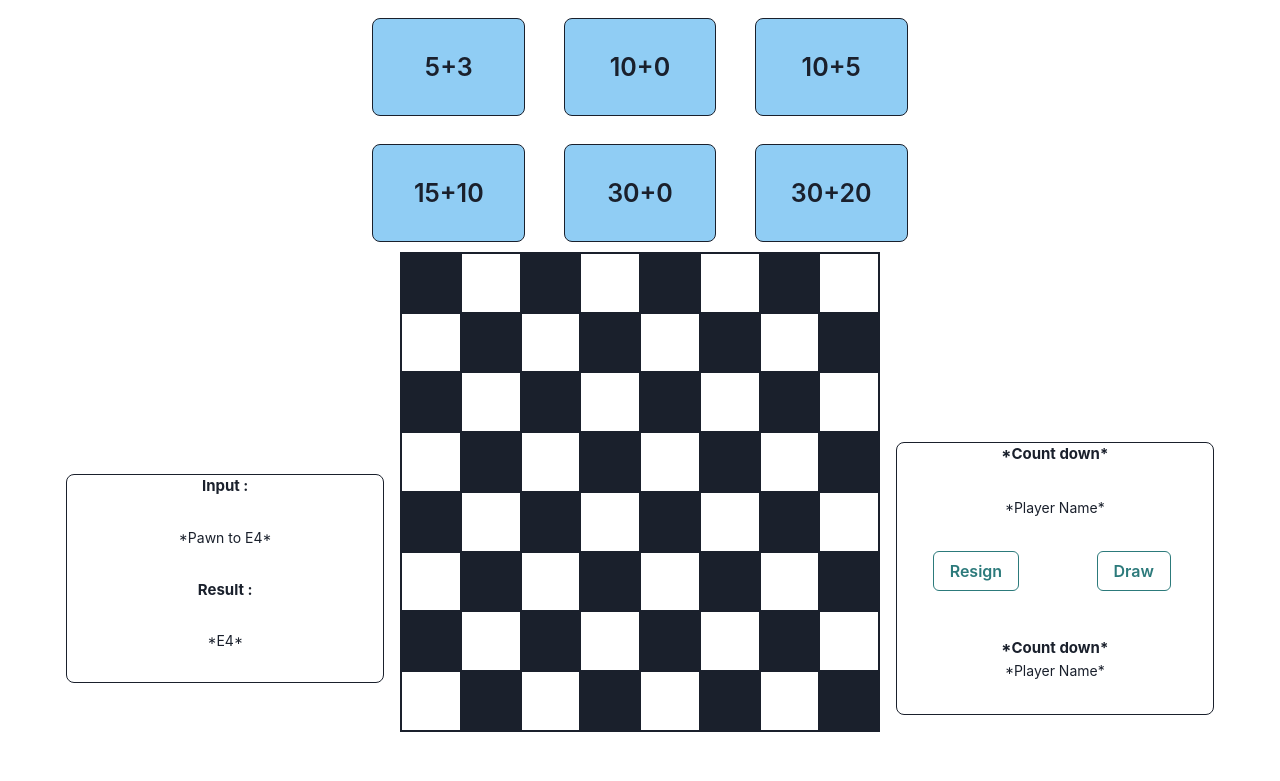
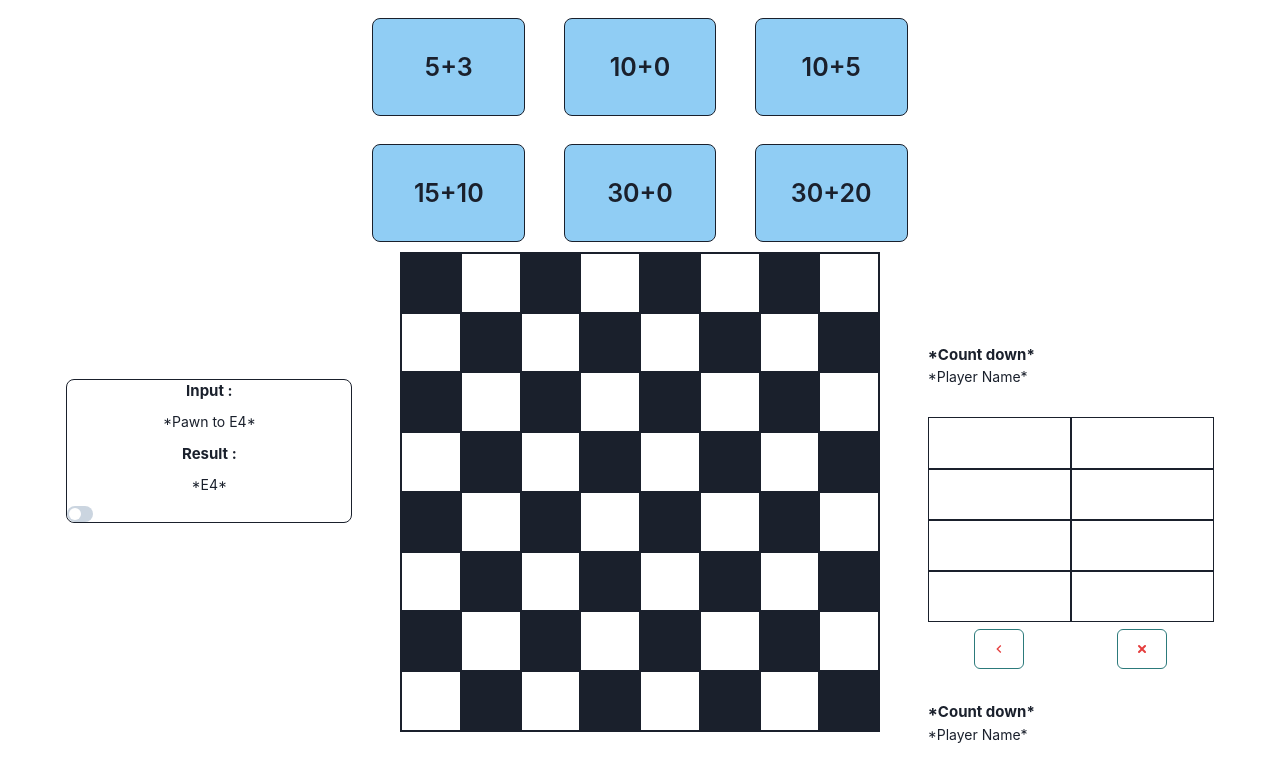
Before and after one commit to MarcelJulian/the-chess, a React (Create React App) app in the folder src/main/frontend/: page / in a window 1280 px wide. Shown: the part 513-1294 px from the top of the page. Built offline with nearby package versions, Linux system fonts and the light colour scheme.

Commit message:
refactor: :recycle: Add Gameplay Page

```diff
--- a/src/main/frontend/package.json
+++ b/src/main/frontend/package.json
@@ -3,6 +3,7 @@
   "version": "0.1.0",
   "private": true,
   "dependencies": {
+    "@chakra-ui/icons": "^1.1.5",
     "@chakra-ui/react": "^1.8.1",
     "@emotion/react": "^11.7.1",
     "@emotion/styled": "^11.6.0",
--- a/src/main/frontend/src/pages/BoardPage/index.tsx
+++ b/src/main/frontend/src/pages/BoardPage/index.tsx
@@ -1,5 +1,6 @@
 import React, { useState } from "react";
 
+import { ChevronLeftIcon, CloseIcon, SmallCloseIcon } from "@chakra-ui/icons";
 import {
   Box,
   Button,
@@ -23,7 +24,17 @@ import {
   NumberIncrementStepper,
   NumberInputField,
   NumberInputStepper,
-  grid
+  grid,
+  HStack,
+  Icon,
+  createIcon,
+  Popover,
+  PopoverArrow,
+  PopoverBody,
+  PopoverCloseButton,
+  PopoverContent,
+  PopoverHeader,
+  PopoverTrigger
 } from "@chakra-ui/react";
 
 import CBoard from "components/Board/chessBoard";
@@ -66,14 +77,14 @@ function BoardPage() {
         >
           {/* Grid kiri */}
           <Grid
-            w="100%"
-            marginTop="70%"
-            marginBottom="70%"
+            marginRight="10%"
+            marginTop="40%"
+            marginBottom="250%"
             border="1px"
             borderColor="gray.800"
             borderRadius="lg"
             templateRows="repeat(4, 1fr)"
-            templateColumns="repeat(1, 5fr)"
+            templateColumns="repeat(1, 1fr)"
             gap={0}
           >
             {/* isi kiri */}
@@ -101,61 +112,89 @@ function BoardPage() {
                 <Text fontSize={14}>*E4*</Text>
               </Center>
             </GridItem>
+
+            <Switch size="sm" />
           </Grid>
+
           {/* Grid tengah(board) */}
 
           <CBoard />
 
           {/* Grid kanan */}
           <Grid
-            marginTop="60%"
-            marginBottom="60%"
-            border="1px"
+            marginLeft="10%"
+            marginTop="20%"
+            marginBottom="180%"
             borderColor="gray.800"
-            borderRadius="lg"
-            templateRows="repeat(5, 1fr)"
-            templateColumns="repeat(2, 5fr)"
+            templateRows="repeat(8, 1fr)"
+            templateColumns="repeat(2, 1fr)"
             gap={0}
           >
-            <GridItem colSpan={2}>
-              <Center>
+            <GridItem colSpan={2} paddingTop="10%">
               <Text fontSize={15}>
                 <b>*Count down* </b>
               </Text>
-              </Center>
             </GridItem>
             <GridItem colSpan={2}>
-              <Center>
               <Text fontSize={14}>*Player Name*</Text>
-              </Center>
             </GridItem>
-            {/* button draw */}
-            <GridItem>
+            {/* chess steps */}
+            <GridItem border="1px" />
+            <GridItem border="1px" />
+            <GridItem border="1px" />
+            <GridItem border="1px" />
+            <GridItem border="1px" />
+            <GridItem border="1px" />
+            <GridItem border="1px" />
+            <GridItem border="1px" />
+
+            {/* button undo */}
+            <GridItem paddingTop="5%">
               <Center>
                 <Button colorScheme="teal" variant="outline">
-                  Resign
+                  <HStack>
+                    {/* The default icon size is 1em (16px) */}
+                    <Icon as={ChevronLeftIcon} color="red.500" />
+                  </HStack>
                 </Button>
               </Center>
             </GridItem>
+
             {/* button resign */}
-            <GridItem>
+            <GridItem paddingTop="5%">
               <Center>
+                <Popover>
+                  <PopoverTrigger>
                     <Button colorScheme="teal" variant="outline">
-                  Draw
+                      <HStack>
+                        {/* The default icon size is 1em (16px) */}
+                        <Icon as={SmallCloseIcon} color="red.500" />
+                      </HStack>
                     </Button>
+                  </PopoverTrigger>
+                  <PopoverContent>
+                    <PopoverArrow />
+                    <PopoverCloseButton />
+                    <PopoverHeader>Resign Confirmation</PopoverHeader>
+                    <PopoverBody>
+                      <Button colorScheme="teal" variant="outline">
+                        <HStack>
+                          {/* The default icon size is 1em (16px) */}
+                          <Icon as={SmallCloseIcon} color="red.500" />
+                        </HStack>
+                      </Button>
+                    </PopoverBody>
+                  </PopoverContent>
+                </Popover>
               </Center>
             </GridItem>
             <GridItem colSpan={2} paddingTop="10%">
-              <Center>
               <Text fontSize={15}>
                 <b>*Count down* </b>
               </Text>
-              </Center>
             </GridItem>
             <GridItem colSpan={2}>
-              <Center>
               <Text fontSize={14}>*Player Name*</Text>
-              </Center>
             </GridItem>
           </Grid>
         </Grid>
```
Also changed, not shown: 1 other file (tests, documents, lock files or other folders). Lines whose indentation alone changed are shown as unchanged.
